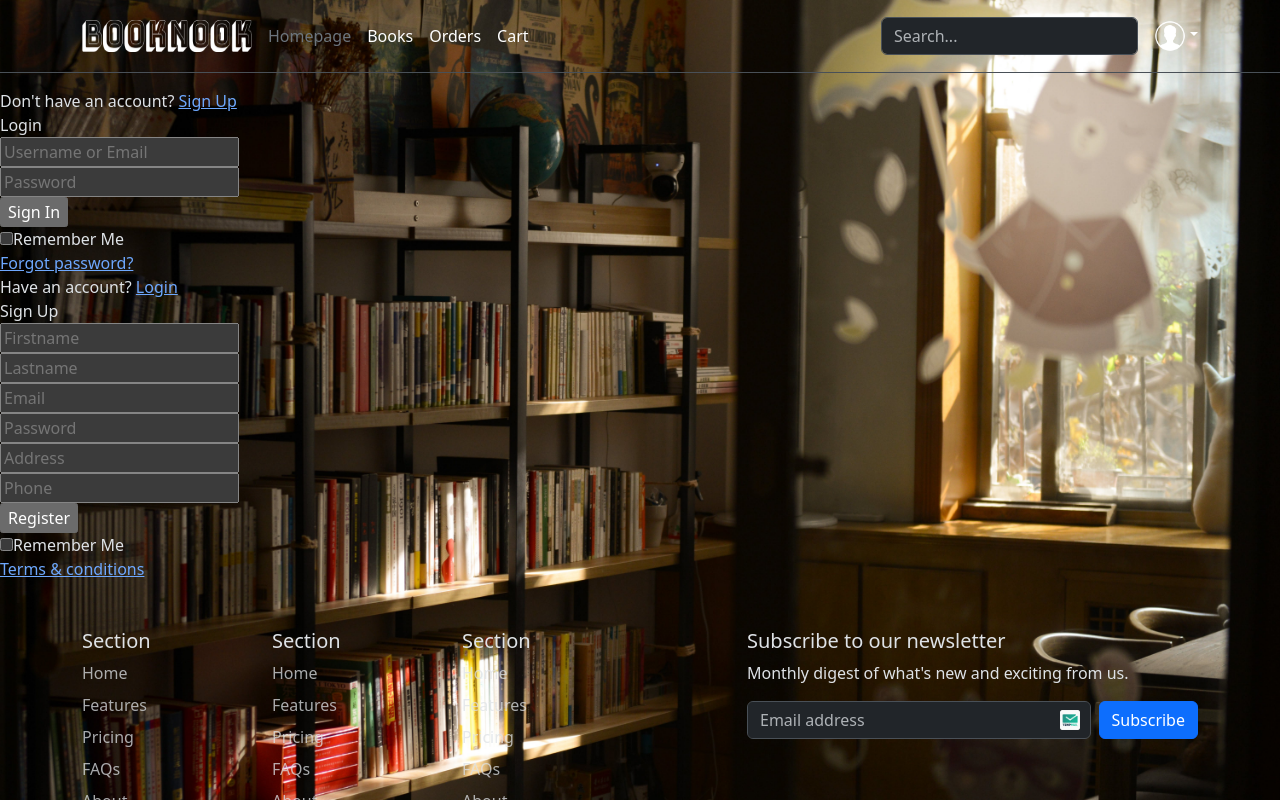
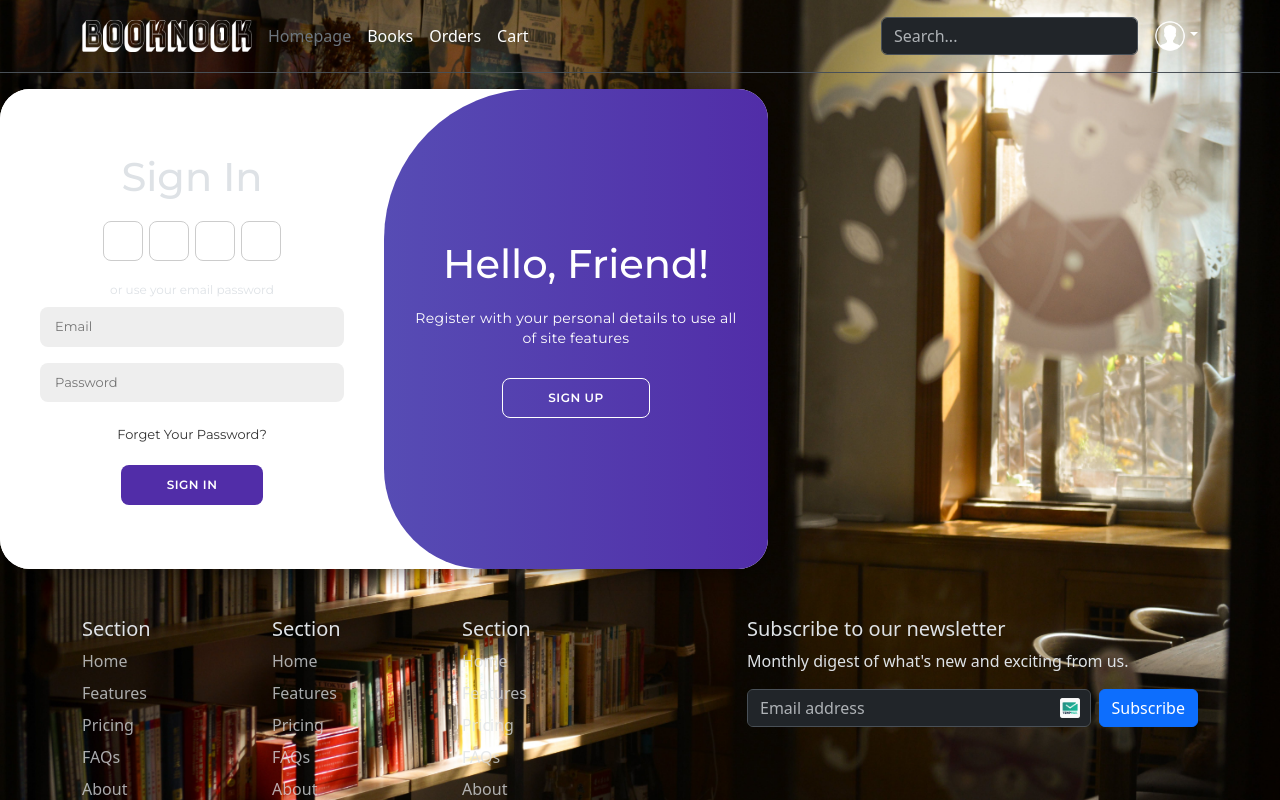
Before and after one commit to Sajid18May/Anudip-Frontend, an Angular app: page /login in a window 1280 px wide. Shown: the top 800 px of the page. Built offline with nearby package versions, Linux system fonts and the light colour scheme.

Commit message:
new login page

```diff
--- a/src/app/app-routing.module.ts
+++ b/src/app/app-routing.module.ts
@@ -8,9 +8,10 @@ import { ErrorpageComponent } from './errorpage/errorpage.component';
 
 const routes: Routes = [
   { path: 'register',component: RegistrationComponent,},
-  { path: '', component: HomepageComponent },
+  { path: 'homepage', component: HomepageComponent },
   // {path:"",component:HomepageComponent},
   // {path:"",component:HomepageComponent},
+  { path: '',   redirectTo: '/homepage', pathMatch: 'full' },
   { path: 'about', component: AboutComponent },
   { path: 'login', component: LoginComponent },
   { path: '**', component: ErrorpageComponent },
--- a/src/app/header/header.component.html
+++ b/src/app/header/header.component.html
@@ -9,7 +9,7 @@
         <li><a routerLink="/homepage" class="nav-link px-2 link-secondary">Homepage</a></li>
         <li><a routerLink="/books" class="nav-link px-2 link-body-emphasis">Books</a></li>
         <li><a routerLink="/orders" class="nav-link px-2 link-body-emphasis">Orders</a></li>
-        <li><a routerLink="/homepage" class="nav-link px-2 link-body-emphasis">Cart</a></li>
+        <li><a routerLink="/cart" class="nav-link px-2 link-body-emphasis">Cart</a></li>
       </ul>
 
       <form class="col-12 col-lg-auto mb-3 mb-lg-0 me-lg-3" role="search">
--- a/src/app/homepage/homepage.component.html
+++ b/src/app/homepage/homepage.component.html
@@ -6,8 +6,8 @@
         <h1 class="fw-light">Album example</h1>
         <p class="lead text-body-secondary">Something short and leading about the collection below—its contents, the creator, etc. Make it short and sweet, but not too short so folks don’t simply skip over it entirely.</p>
         <p>
-          <a href="#" class="btn btn-primary my-2">Main call to action</a>
-          <a href="#" class="btn btn-secondary my-2">Secondary action</a>
+          <a routerLink="/login" class="btn btn-primary my-2">Login</a>
+          <a routerLink="/register" class="btn btn-secondary my-2">Register</a>
         </p>
       </div>
     </div>
--- a/src/app/login/login.component.css
+++ b/src/app/login/login.component.css
@@ -0,0 +1,211 @@
+@import url('https://fonts.googleapis.com/css2?family=Montserrat:wght@300;400;500;600;700&display=swap');
+
+*{
+    margin: 0;
+    padding: 0;
+    box-sizing: border-box;
+    font-family: 'Montserrat', sans-serif;
+}
+
+body{
+    background-color: #c9d6ff;
+    background: linear-gradient(to right, #e2e2e2, #c9d6ff);
+    display: flex;
+    align-items: center;
+    justify-content: center;
+    flex-direction: column;
+    height: 100vh;
+}
+
+.container{
+    background-color: #fff;
+    border-radius: 30px;
+    box-shadow: 0 5px 15px rgba(0, 0, 0, 0.35);
+    position: relative;
+    overflow: hidden;
+    width: 768px;
+    max-width: 100%;
+    min-height: 480px;
+}
+
+.container p{
+    font-size: 14px;
+    line-height: 20px;
+    letter-spacing: 0.3px;
+    margin: 20px 0;
+}
+
+.container span{
+    font-size: 12px;
+}
+
+.container a{
+    color: #333;
+    font-size: 13px;
+    text-decoration: none;
+    margin: 15px 0 10px;
+}
+
+.container button{
+    background-color: #512da8;
+    color: #fff;
+    font-size: 12px;
+    padding: 10px 45px;
+    border: 1px solid transparent;
+    border-radius: 8px;
+    font-weight: 600;
+    letter-spacing: 0.5px;
+    text-transform: uppercase;
+    margin-top: 10px;
+    cursor: pointer;
+}
+
+.container button.hidden{
+    background-color: transparent;
+    border-color: #fff;
+}
+
+.container form{
+    background-color: #fff;
+    display: flex;
+    align-items: center;
+    justify-content: center;
+    flex-direction: column;
+    padding: 0 40px;
+    height: 100%;
+}
+
+.container input{
+    background-color: #eee;
+    border: none;
+    margin: 8px 0;
+    padding: 10px 15px;
+    font-size: 13px;
+    border-radius: 8px;
+    width: 100%;
+    outline: none;
+}
+
+.form-container{
+    position: absolute;
+    top: 0;
+    height: 100%;
+    transition: all 0.6s ease-in-out;
+}
+
+.sign-in{
+    left: 0;
+    width: 50%;
+    z-index: 2;
+}
+
+.container.active .sign-in{
+    transform: translateX(100%);
+}
+
+.sign-up{
+    left: 0;
+    width: 50%;
+    opacity: 0;
+    z-index: 1;
+}
+
+.container.active .sign-up{
+    transform: translateX(100%);
+    opacity: 1;
+    z-index: 5;
+    animation: move 0.6s;
+}
+
+@keyframes move{
+    0%, 49.99%{
+        opacity: 0;
+        z-index: 1;
+    }
+    50%, 100%{
+        opacity: 1;
+        z-index: 5;
+    }
+}
+
+.social-icons{
+    margin: 20px 0;
+}
+
+.social-icons a{
+    border: 1px solid #ccc;
+    border-radius: 20%;
+    display: inline-flex;
+    justify-content: center;
+    align-items: center;
+    margin: 0 3px;
+    width: 40px;
+    height: 40px;
+}
+
+.toggle-container{
+    position: absolute;
+    top: 0;
+    left: 50%;
+    width: 50%;
+    height: 100%;
+    overflow: hidden;
+    transition: all 0.6s ease-in-out;
+    border-radius: 150px 0 0 100px;
+    z-index: 1000;
+}
+
+.container.active .toggle-container{
+    transform: translateX(-100%);
+    border-radius: 0 150px 100px 0;
+}
+
+.toggle{
+    background-color: #512da8;
+    height: 100%;
+    background: linear-gradient(to right, #5c6bc0, #512da8);
+    color: #fff;
+    position: relative;
+    left: -100%;
+    height: 100%;
+    width: 200%;
+    padding-left: 50%;
+    transform: translateX(0);
+    transition: all 0.6s ease-in-out;
+}
+
+.container.active .toggle{
+    transform: translateX(50%);
+}
+
+.toggle-panel{
+    position: absolute;
+    width: 50%;
+    height: 100%;
+    display: flex;
+    align-items: center;
+    justify-content: center;
+    flex-direction: column;
+    padding: 0 30px;
+    text-align: center;
+    top: 0;
+    transform: translateX(0);
+    transition: all 0.6s ease-in-out;
+}
+
+.toggle-left{
+    transform: translateX(-200%);
+}
+
+.container.active .toggle-left{
+    transform: translateX(0);
+}
+
+.toggle-right{
+    right: 0;
+    transform: translateX(0);
+}
+
+.container.active .toggle-right{
+    transform: translateX(200%);
+}
--- a/src/app/login/login.component.html
+++ b/src/app/login/login.component.html
@@ -1,86 +1,50 @@
-<div class="form-box">
-
-  <!------------------- login form -------------------------->
-  <form>
-
-  <div class="login-container" id="login" [ngClass]="{'left-4px': isLoginSelected, 'opacity-1': isLoginSelected}">
-      <div class="top">
-          <span>Don't have an account? <a href="#" [ngClass]="{'white-btn': !isLoginSelected}" (click)="toggleView()">Sign Up</a></span>
-          <header>Login</header>
-      </div>
-      <div class="input-box">
-          <input type="text" class="input-field" placeholder="Username or Email">
-          <i class="bx bx-user"></i>
-      </div>
-      <div class="input-box">
-          <input type="password" class="input-field" placeholder="Password">
-          <i class="bx bx-lock-alt"></i>
-      </div>
-      <div class="input-box">
-          <input type="submit" class="submit" value="Sign In">
-      </div>
-      <div class="two-col">
-          <div class="one">
-              <input type="checkbox" id="login-check">
-              <label for="login-check"> Remember Me</label>
+<div class="container" id="container" [class.active]="isActive">
+  <div class="row justify-content-center align-items-center">
+  <div class="form-container sign-up">
+      <form>
+          <h1>Create Account</h1>
+          <div class="social-icons">
+              <a href="#" class="icon"><i class="fa-brands fa-google-plus-g"></i></a>
+              <a href="#" class="icon"><i class="fa-brands fa-facebook-f"></i></a>
+              <a href="#" class="icon"><i class="fa-brands fa-github"></i></a>
+              <a href="#" class="icon"><i class="fa-brands fa-linkedin-in"></i></a>
           </div>
-          <div class="two">
-              <label><a href="#">Forgot password?</a></label>
+          <span>or use your email for registeration</span>
+          <input type="text" placeholder="Name">
+          <input type="email" placeholder="Email">
+          <input type="password" placeholder="Password">
+          <button>Sign Up</button>
+      </form>
+  </div>
+  <div class="form-container sign-in">
+      <form>
+          <h1>Sign In</h1>
+          <div class="social-icons">
+              <a href="#" class="icon"><i class="fa-brands fa-google-plus-g"></i></a>
+              <a href="#" class="icon"><i class="fa-brands fa-facebook-f"></i></a>
+              <a href="#" class="icon"><i class="fa-brands fa-github"></i></a>
+              <a href="#" class="icon"><i class="fa-brands fa-linkedin-in"></i></a>
+          </div>
+          <span>or use your email password</span>
+          <input type="email" placeholder="Email">
+          <input type="password" placeholder="Password">
+          <a href="#">Forget Your Password?</a>
+          <button>Sign In</button>
+      </form>
+  </div>
+  <div class="toggle-container">
+      <div class="toggle">
+          <div class="toggle-panel toggle-left">
+              <h1>Welcome Back!</h1>
+              <p>Enter your personal details to use all of site features</p>
+              <button class="hidden" id="login" (click)="deactivateContainer()" >Sign In</button>
+          </div>
+          <div class="toggle-panel toggle-right">
+              <h1>Hello, Friend!</h1>
+              <p>Register with your personal details to use all of site features</p>
+              <button class="hidden" id="register" (click)="activateContainer()">Sign Up</button>
           </div>
       </div>
   </div>
-  </form>
-  <!------------------- registration form -------------------------->
-  <form>
-  <div class="register-container" id="register" [ngClass]="{'right-520px': !isLoginSelected, 'opacity-0': !isLoginSelected}">
-      <div class="top">
-          <span>Have an account? <a href="#" [ngClass]="{'white-btn': isLoginSelected}" (click)="toggleView()">Login</a></span>
-          <header>Sign Up</header>
-      </div>
-      <div class="two-forms">
-          <div class="input-box">
-              <input type="text" class="input-field" placeholder="Firstname">
-              <i class="bx bx-user"></i>
-          </div>
-          <div class="input-box">
-              <input type="text" class="input-field" placeholder="Lastname">
-              <i class="bx bx-user"></i>
-          </div>
-      </div>
-      <div class="two-forms">
-      <div class="input-box">
-          <input type="text" class="input-field" placeholder="Email">
-          <i class="bx bx-envelope"></i>
-      </div>
-      <div class="input-box">
-          <input type="password" class="input-field" placeholder="Password">
-          <i class="bx bx-lock-alt"></i>
-      </div>
-      </div>
-
-      <div class="two-forms">
-          <div class="input-box">
-              <input type="text" class="input-field" placeholder="Address">
-              <i class="bx bx-globe"></i>
-          </div>
-          <div class="input-box">
-              <input type="text" class="input-field" placeholder="Phone">
-              <i class="bx bx-mobile-alt"></i>
-          </div>
-          </div>
-
-      <div class="input-box">
-          <input type="submit" class="submit" value="Register">
-      </div>
-      <div class="two-col">
-          <div class="one">
-              <input type="checkbox" id="register-check">
-              <label for="register-check"> Remember Me</label>
-          </div>
-          <div class="two">
-              <label><a href="#">Terms & conditions</a></label>
-          </div>
-      </div>
   </div>
-</form>
 </div>
--- a/src/app/login/login.component.ts
+++ b/src/app/login/login.component.ts
@@ -6,9 +6,13 @@ import { Component } from '@angular/core';
   styleUrl: './login.component.css'
 })
 export class LoginComponent {
-  public isLoginSelected = true;
+  isActive: boolean = false;
 
-  toggleView() {
-    this.isLoginSelected = !this.isLoginSelected;
+  activateContainer() {
+    this.isActive = true;
+  }
+
+  deactivateContainer() {
+    this.isActive = false;
   }
 }
```
